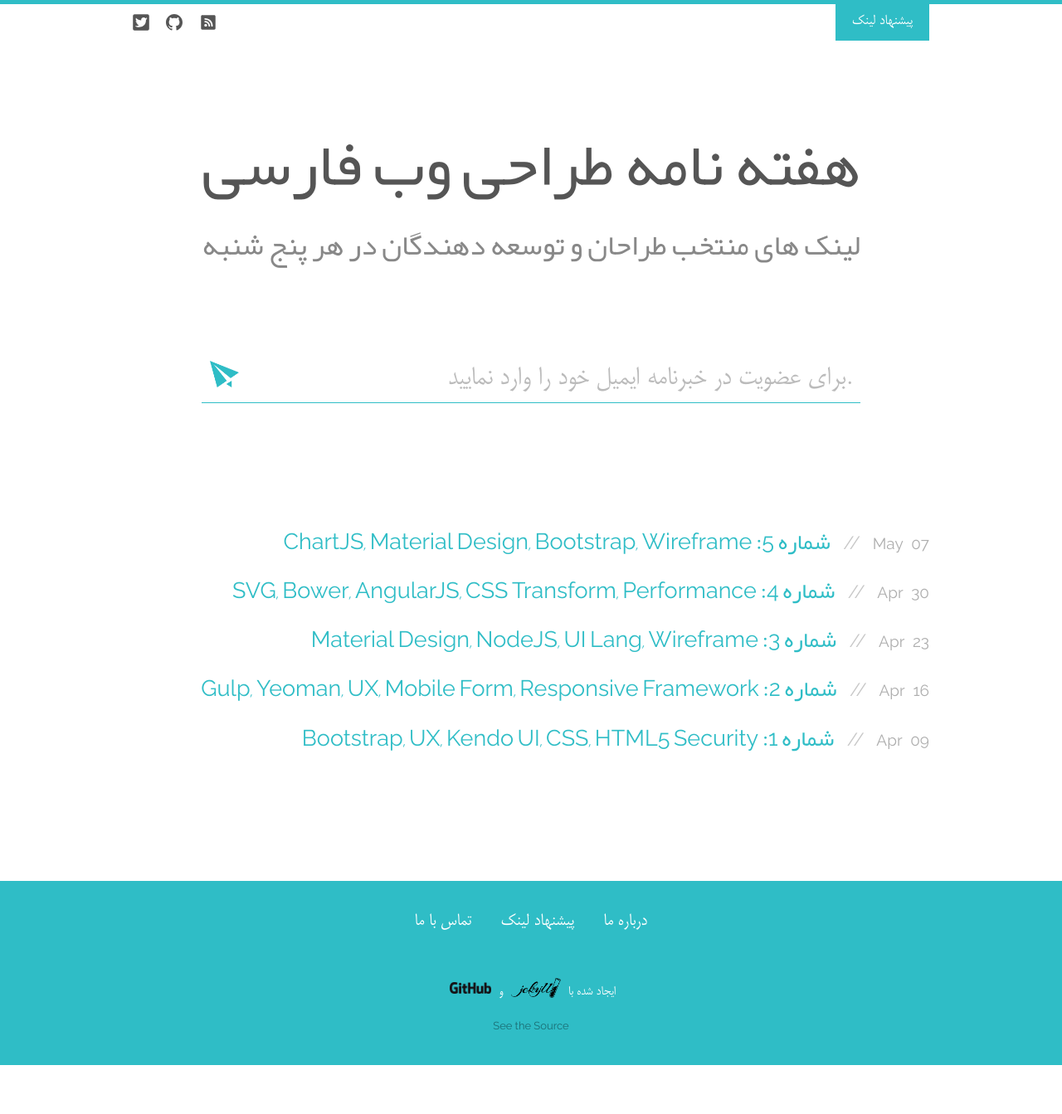
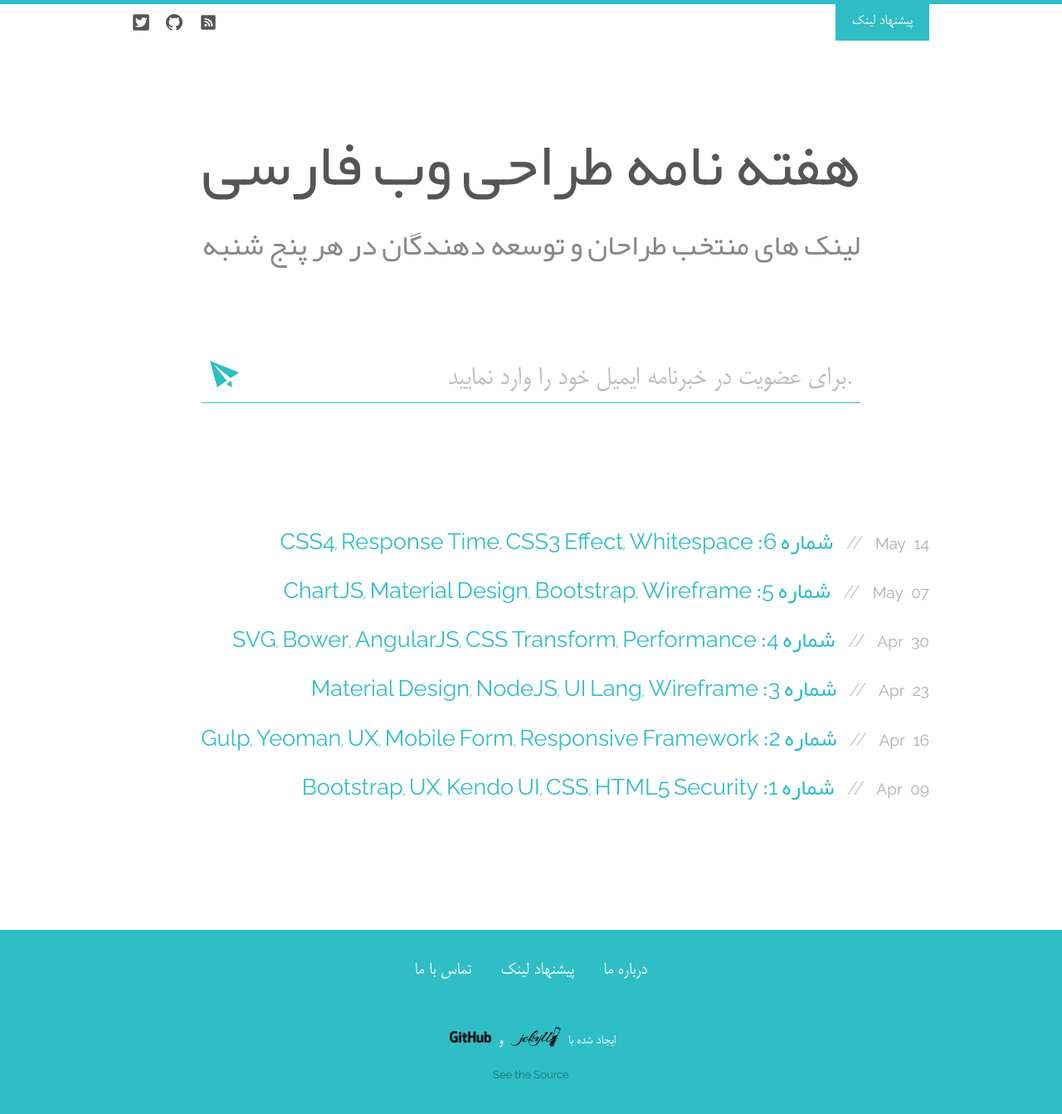
Before and after one commit to reyhoun/ui.toread, a Jekyll site: the page built from index.html, in a window 1280 px wide. Shown: the whole page at 83% size. Built offline with Jekyll 4.4.1, drawn with Linux system fonts in a browser that asks for light colours; before the commit the page ends 1284 px from its top, so only the background shows below that; grey boxes are pictures that could not be loaded.

Commit message:
Publish: Issue 6

```diff
--- a/issue/006/index.md
+++ b/issue/006/index.md
@@ -1,7 +1,7 @@
 ---
 layout: issue
-title: "شماره 6"
+title: "شماره 6: CSS4, Response Time, CSS3 Effect, Whitespace"
 date:   2015-05-14 12:41:12
 issue: "006"
-published: false
+published: true
 ---
```
